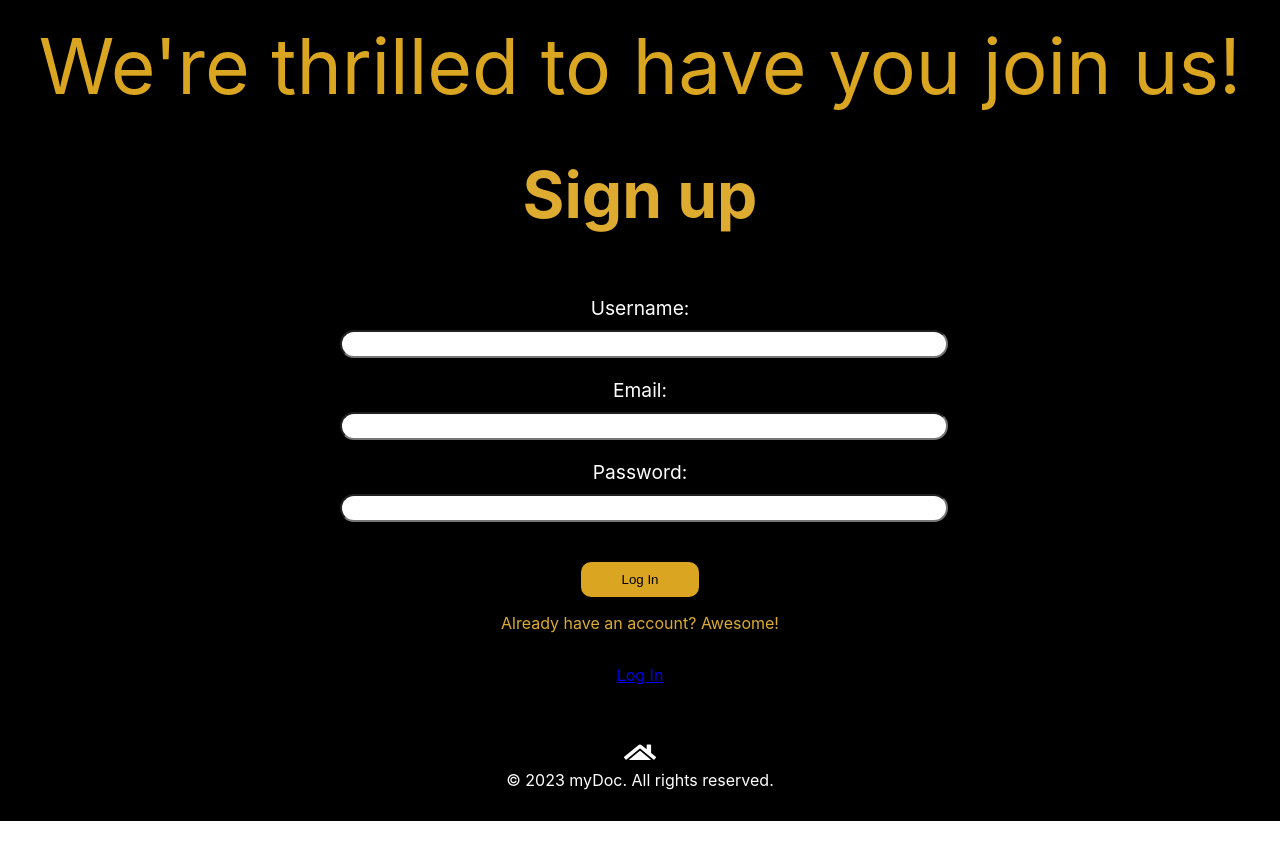
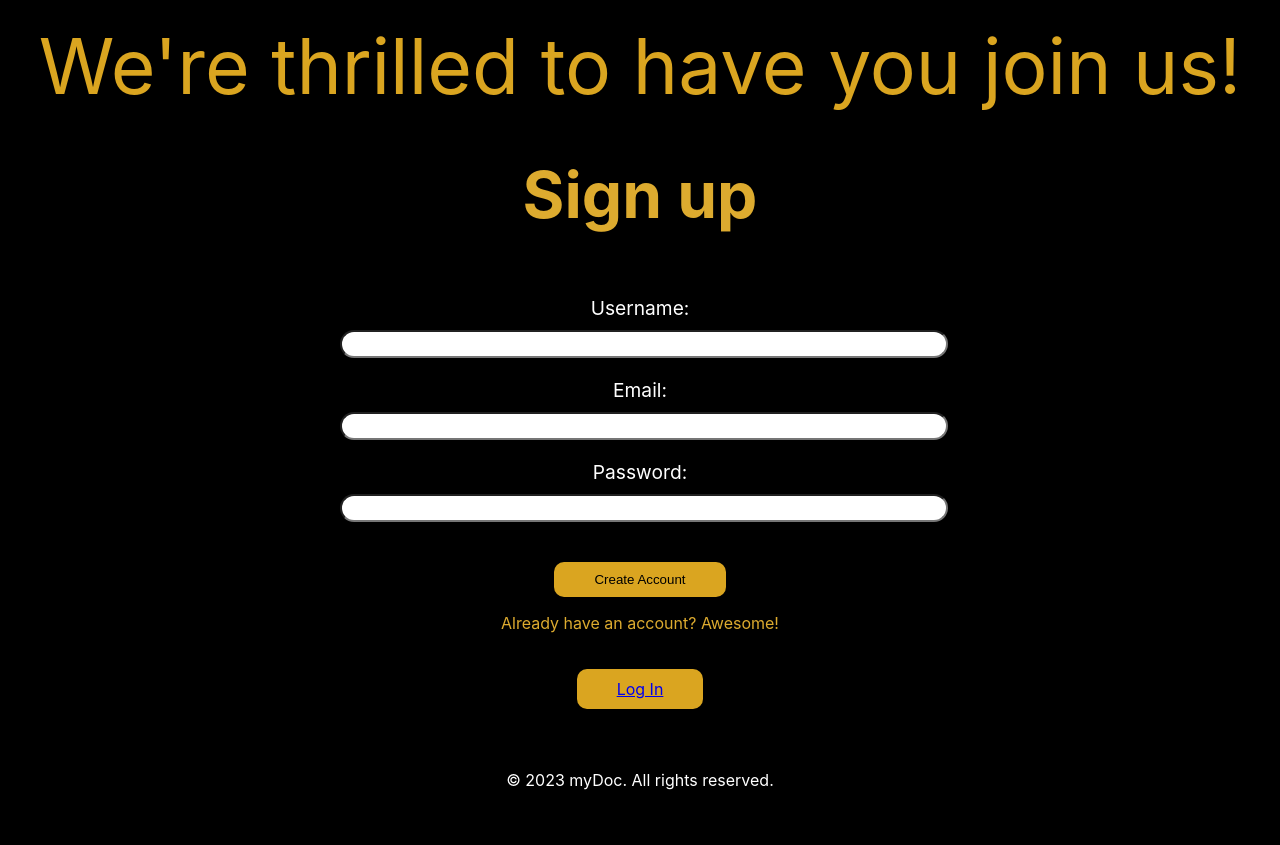
Before and after one commit to RaunaqMalhotra/MyDoc, a React (Create React App) app in the folder frontend/: page /signup in a window 1280 px wide. Before the commit the page ends 821 px from the top, so only its background shows below. Built offline with nearby package versions, Linux system fonts and the light colour scheme.

Commit message:
link for get started

```diff
--- a/frontend/src/Homepage/Home.jsx
+++ b/frontend/src/Homepage/Home.jsx
@@ -1,6 +1,7 @@
 import React, { useEffect, useState } from 'react';
 import './Home.css';
 import { FaHospital, FaStethoscope, FaMapMarkedAlt, FaUserAlt, FaRobot, } from 'react-icons/fa';
+import { Link } from 'react-router-dom';
 
 const Homepage = () => {
     const titleText = "Weelcome to myDoc";
@@ -25,7 +26,9 @@
         <div className='homepage'>
             <header>
                 <h1 className="app-title">{title}</h1>
-                <button className='get-started-button'>Get Started</button>
+                <Link to="/signup">
+                  <button className='get-started-button'>Get Started </button>
+                </Link>
             </header>
 
             <main>
--- a/frontend/src/Login/Login.jsx
+++ b/frontend/src/Login/Login.jsx
@@ -20,7 +20,7 @@
                 </label>
                 <input className='log-in-button' type='submit' value='Log In' />
                 <p className="sign-up-link"> New here? Welcome! </p>
-                <p className="sign-up-link"><Link to='/signUp'> Sign up </Link></p>
+                <p className="log-in-button"><Link to='/signUp'> Sign up </Link></p>
             </form>
             <nav className="navigation"><Link to='/home'><FaHome /></Link></nav>
             <footer className='footer'>© 2023 myDoc. All rights reserved.</footer>
--- a/frontend/src/SignUp/SignUp.jsx
+++ b/frontend/src/SignUp/SignUp.jsx
@@ -21,11 +21,12 @@
                     Password:
                     <input type='text' name='password'/>
                 </label>
-                <input className='sign-up-button' type='submit' value='Log In' />
+                <input className='sign-up-button' type='submit' value='Create Account' />
                 <p className="sign-up-link"> Already have an account? Awesome! </p>
-                <p className="sign-up-link"><Link to='/login'> Log In </Link></p>
+                <p className="sign-up-button"><Link to='/login'> Log In </Link></p>
             </form>
             <nav className="navigation"><Link to='/home'><FaHome /></Link></nav>
+
             <footer className='footer'>© 2023 myDoc. All rights reserved.</footer>
         </div>
     )
```
